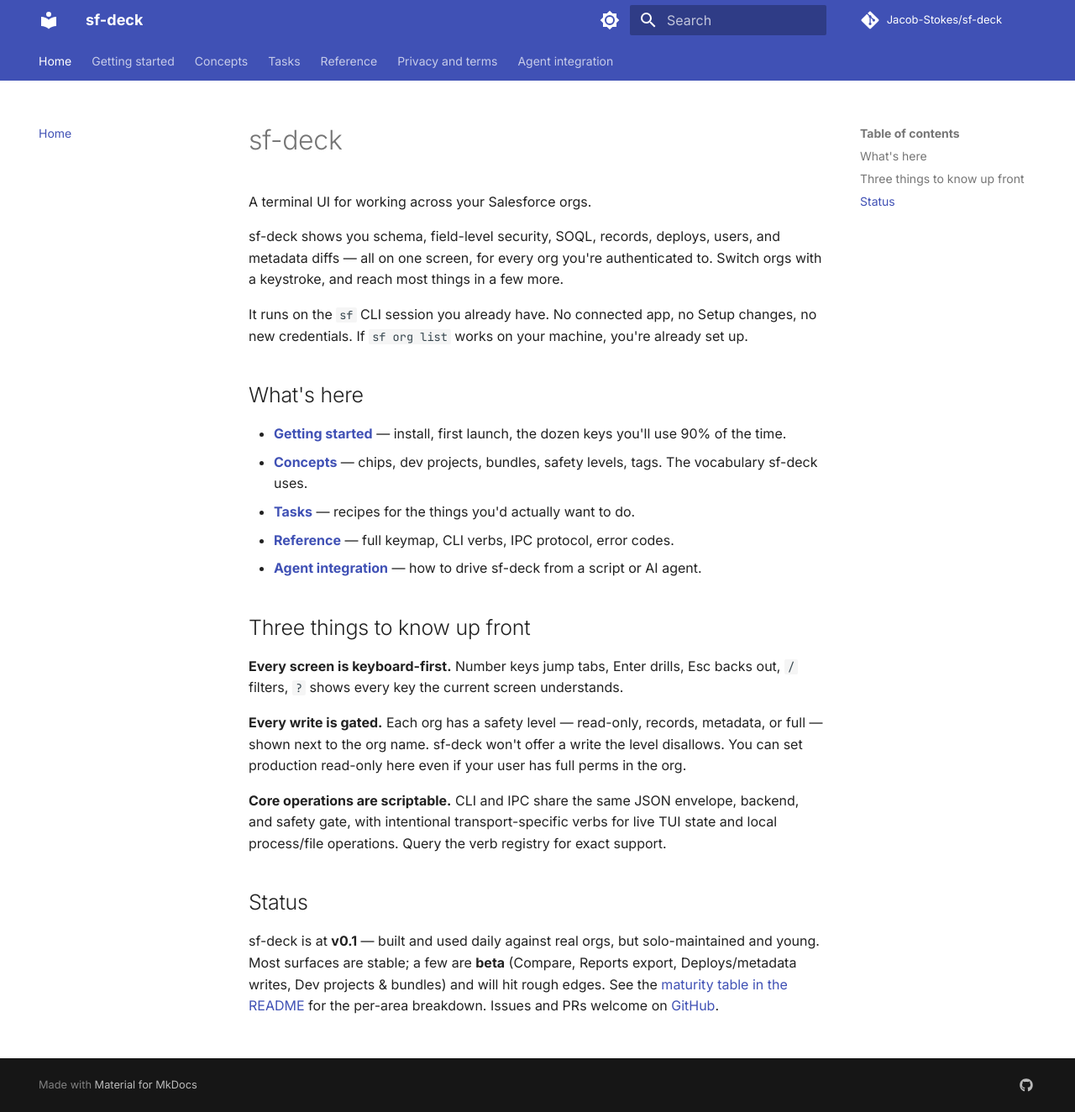
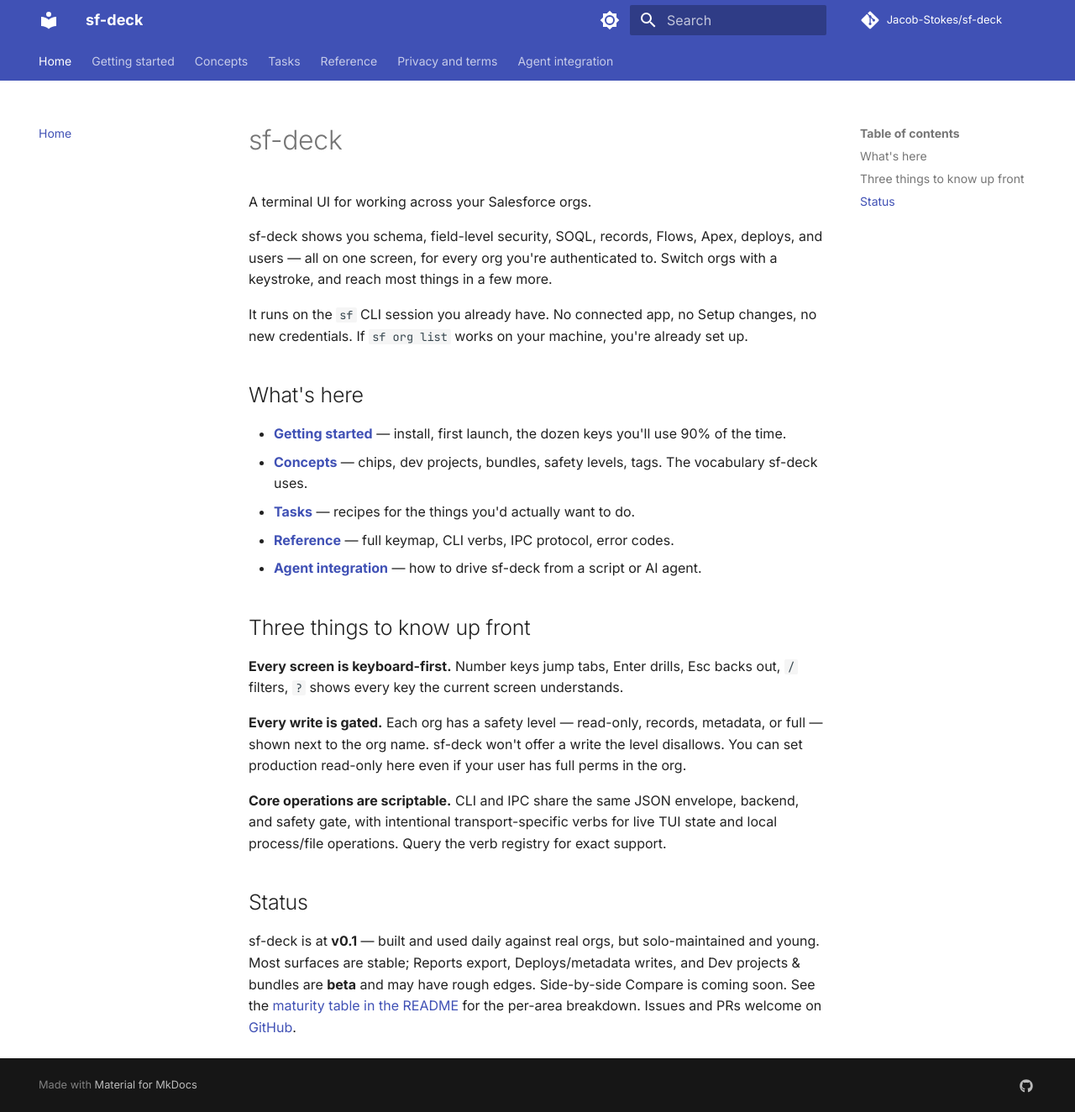
Before and after one commit to Jacob-Stokes/sf-deck, an MkDocs documentation site: the page built from docs/user/index.md, in a window 1280 px wide and 1324 px high. Shown: the whole window at 84% size. Built offline with MkDocs 1.6.1 and Material for MkDocs 9.7.7, drawn with Linux system fonts in a browser that asks for light colours; comment, search, counter and statistics services are not loaded.

Commit message:
Align Compare documentation with launch status

```diff
--- a/docs/user/index.md
+++ b/docs/user/index.md
@@ -2,10 +2,10 @@
 
 A terminal UI for working across your Salesforce orgs.
 
-sf-deck shows you schema, field-level security, SOQL, records,
-deploys, users, and metadata diffs — all on one screen, for every
-org you're authenticated to. Switch orgs with a keystroke, and reach
-most things in a few more.
+sf-deck shows you schema, field-level security, SOQL, records, Flows,
+Apex, deploys, and users — all on one screen, for every org you're
+authenticated to. Switch orgs with a keystroke, and reach most things
+in a few more.
 
 It runs on the `sf` CLI session you already have. No connected app,
 no Setup changes, no new credentials. If `sf org list` works on your
@@ -43,9 +43,9 @@
 ## Status
 
 sf-deck is at **v0.1** — built and used daily against real orgs, but
-solo-maintained and young. Most surfaces are stable; a few are **beta**
-(Compare, Reports export, Deploys/metadata writes, Dev projects &
-bundles) and will hit rough edges. See the
+solo-maintained and young. Most surfaces are stable; Reports export,
+Deploys/metadata writes, and Dev projects & bundles are **beta** and may
+have rough edges. Side-by-side Compare is coming soon. See the
 [maturity table in the README](https://github.com/Jacob-Stokes/sf-deck#platform-support-and-maturity)
 for the per-area breakdown. Issues and PRs welcome on
 [GitHub](https://github.com/Jacob-Stokes/sf-deck).
```
Also changed, not shown: docs/user/getting-started/first-launch.md (+3 -3 lines), docs/user/getting-started/keyboard-basics.md (+3 -1 lines), docs/user/tasks/cross-org-workflow.md (+9 -5 lines), CHANGELOG.md.
